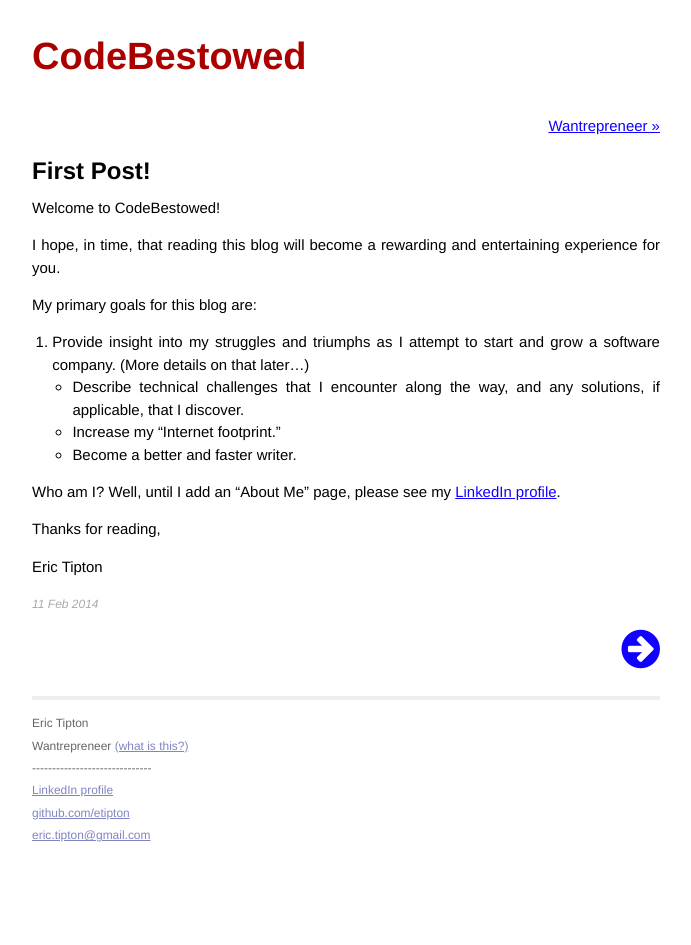
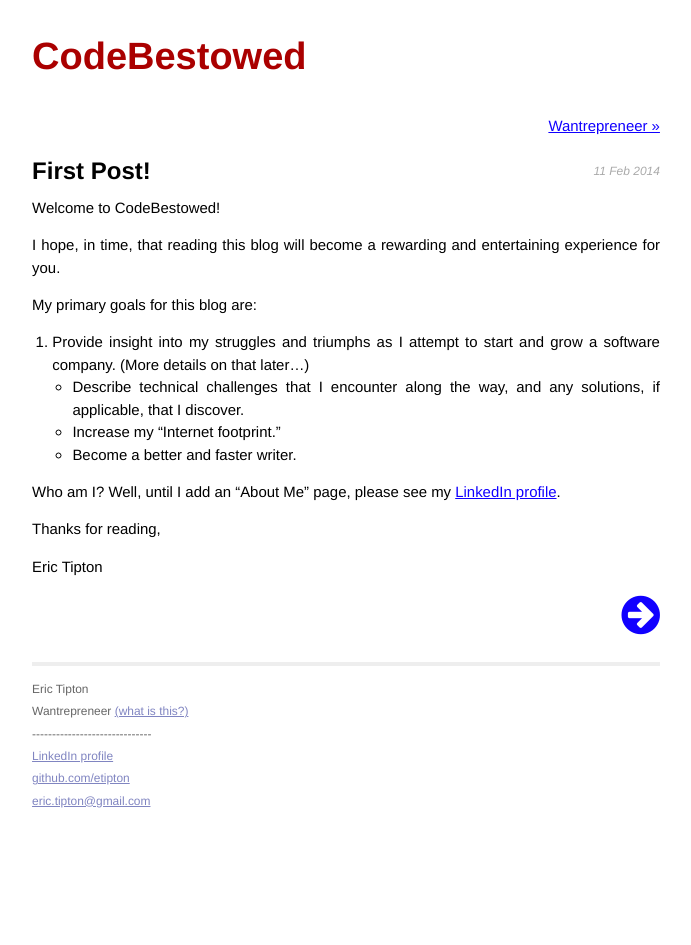
Before and after one commit to etipton/etipton.github.io, a Jekyll site: the page built from _posts/2014-02-11-first-post.markdown, in a window 1280 px wide. Shown: the whole page, without its empty margins (294-985 px from the left). Built offline with Jekyll 4.4.1, drawn with Linux system fonts in a browser that asks for light colours; nearby versions of some CDN libraries; Markdown is read by kramdown in place of the engine named in the settings.

Commit message:
move timestamp again

```diff
--- a/_layouts/post.html
+++ b/_layouts/post.html
@@ -6,10 +6,10 @@ layout: default
   {% include prevnext.html header=true %}
   <br/>
 
-  <h2 id="title">{{ page.title }}</h2>
+  <span id="timestamp" class="meta right">{{ page.date | date_to_string }}</span>
+  <h2 id="title">{{ page.title }}&nbsp;</h2>
 
   {{ content }}
 
-  <p id="timestamp" class="meta">{{ page.date | date_to_string }}</p>
   {% include prevnext.html %}
 </div>
--- a/css/main.css
+++ b/css/main.css
@@ -177,7 +177,6 @@ a:visited { color: #006400; }
 }
 
 .post #timestamp {
-  margin-top: 0;
   font-size: 12px;
   font-style: italic;
 }
```
